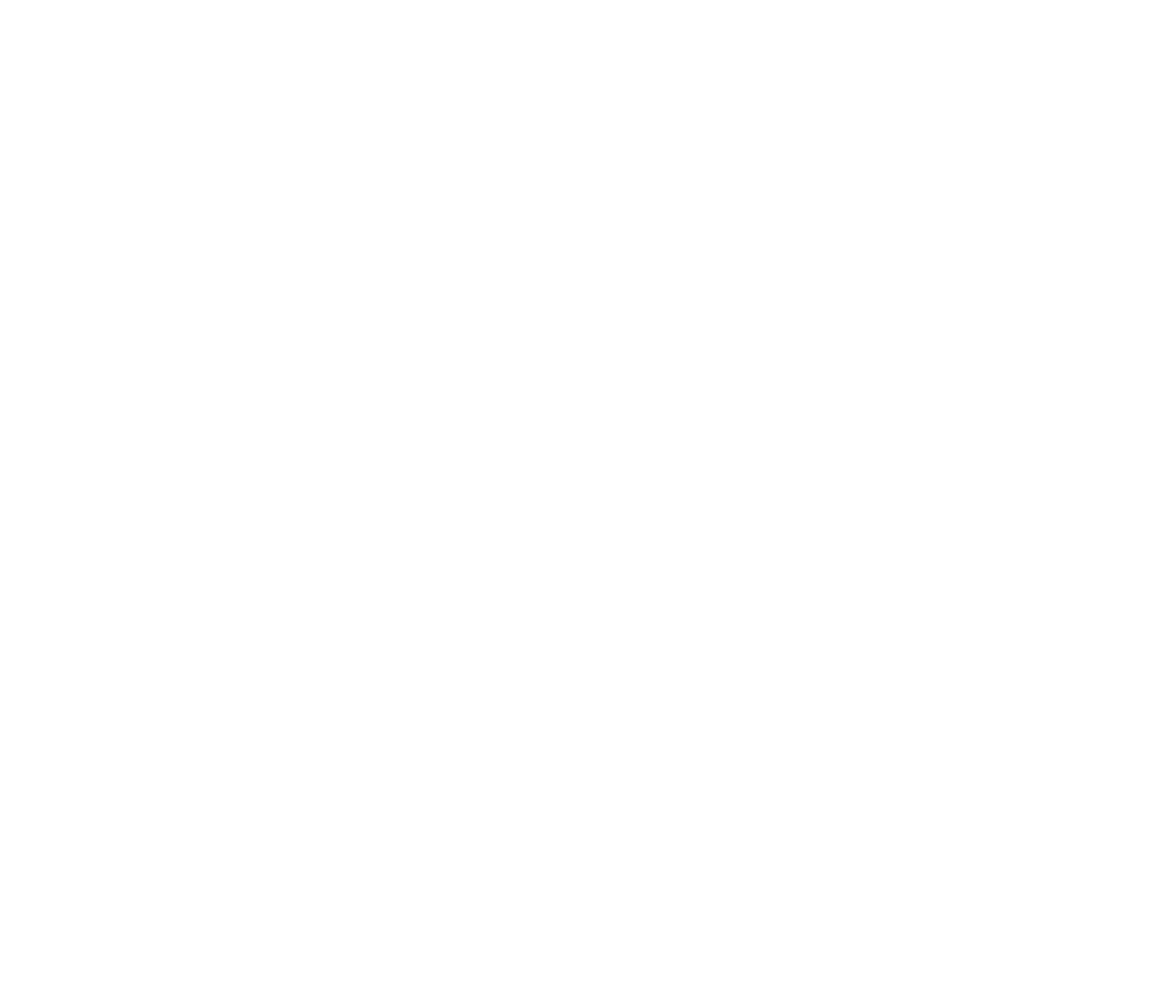
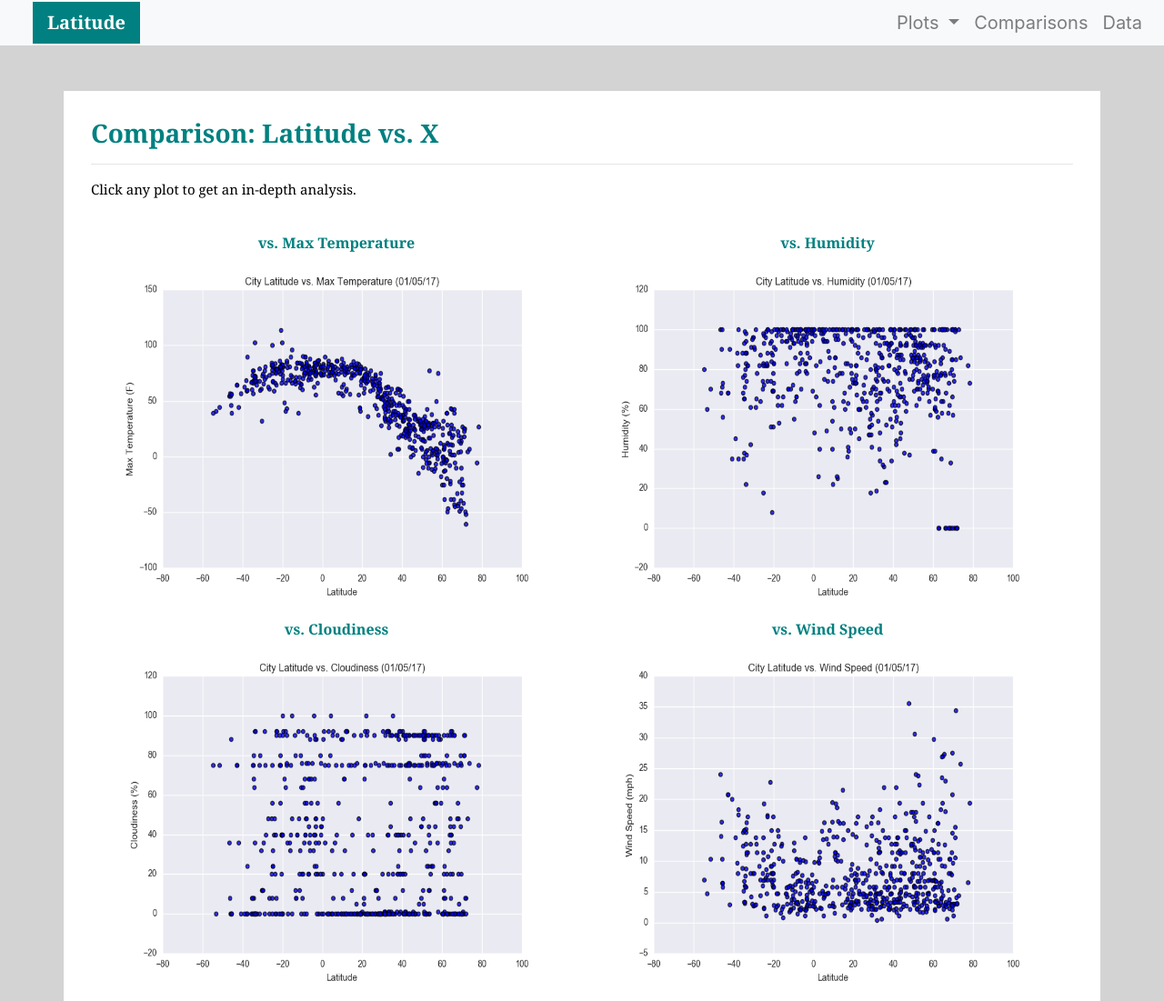
Before and after one commit to nicksullivan21/web-design-challenge, a plain HTML site: page WebVisualisations/comparisons.html in a window 1280 px wide. Shown: the top 1101 px of the page at 91% size. Before the commit the page ends 800 px from the top, so only its background shows below. Drawn offline with nearby package versions, Linux system fonts and the light colour scheme.

Commit message:
Finished comparisons page

```diff
--- a/WebVisualisations/comparisons.html
+++ b/WebVisualisations/comparisons.html
@@ -0,0 +1,94 @@
+<!-- Comparisons Page -->
+<!DOCTYPE html>
+<html lang="en-GB">
+
+<head>
+    <meta charset="utf-8" />
+    <meta http-equiv="X-UA-Compatible" content="IE=edge">
+    <title>Comparisons</title>
+    <meta name="viewport" content="width=device-width, initial-scale=1">
+
+    <!-- Bring in Bootstrap stylesheet -->
+    <link rel="stylesheet" href="https://stackpath.bootstrapcdn.com/bootstrap/4.3.1/css/bootstrap.min.css" integrity="sha384-ggOyR0iXCbMQv3Xipma34MD+dH/1fQ784/j6cY/iJTQUOhcWr7x9JvoRxT2MZw1T" crossorigin="anonymous">
+    <!-- CSS link -->
+    <link rel="stylesheet" type="text/css" href="style.css">
+</head>
+
+<body>
+    <!-- Navigation Bar -->
+    <div class="navigation">
+        <nav class="navbar navbar-expand-lg navbar-light bg-light">
+            <a class="navbar-brand" href="landing.html">Latitude</a>
+            <button class="navbar-toggler" type="button" data-toggle="collapse" data-target="#navbarNavDropdown"
+                aria-controls="navbarNavDropdown" aria-expanded="false" aria-label="Toggle navigation">
+            <span class="navbar-toggler-icon"></span>
+            </button>
+            <div class="collapse navbar-collapse" id="navbarNavDropdown">
+                <ul class="navbar-nav ml-auto">
+                    <li class="nav-item dropdown">
+                        <a class="nav-link dropdown-toggle" href="#" id="navbarDropdownMenuLink" data-toggle="dropdown"
+                            aria-haspopup="true" aria-expanded="false">
+                        Plots
+                        </a>
+                        <div class="dropdown-menu" aria-labelledby="navbarDropdownMenuLink">
+                            <a class="dropdown-item" href="maxTemp.html">Max Temperature</a>
+                            <a class="dropdown-item" href="humidity.html">Humidity</a>
+                            <a class="dropdown-item" href="cloudiness.html">Cloudiness</a>
+                            <a class="dropdown-item" href="windSpeed.html">Wind Speed</a>
+                        </div>
+                    </li>
+                    <li class="nav-item">
+                        <a class="nav-link" href="comparisons.html">Comparisons</a>
+                    </li>
+                    <li class="nav-item">
+                        <a class="nav-link" href="data.html">Data</a>
+                    </li>
+                </ul>
+            </div>
+        </nav>
+    </div>
+
+    <!-- Comparisons page content -->
+    <div class="container">
+        <div class="row">
+            <div class="box">
+                <h3 class="title">Comparison: Latitude vs. X</h3>
+                <hr>
+                <p>Click any plot to get an in-depth analysis.</p>
+                <div class="container" style="padding-bottom: 30px;">
+                    <div class="row">
+                        <div class="col-lg-6" style="padding-bottom: 30px;">
+                            <div style="text-align: center" class="title">vs. Max Temperature</div>
+                            <a href="maxTemp.html">
+                                <img class="panel" src="Resources/images/Fig1.png">
+                            </a>
+                        </div>
+                        <div class="col-lg-6" style="padding-bottom: 30px;">
+                            <div style="text-align: center" class="title">vs. Humidity</div>
+                            <a href="humidity.html">
+                                <img class="panel" src="Resources/images/Fig2.png">
+                            </a>
+                        </div>
+                    </div>
+                    <div class="row">
+                        <div class="col-lg-6" style="padding-bottom: 30px;">
+                            <div style="text-align: center" class="title">vs. Cloudiness</div>
+                            <a href="cloudiness.html">
+                                <img class="panel" src="Resources/images/Fig3.png">
+                            </a>
+                        </div>
+                        <div class="col-lg-6" style="padding-bottom: 30px;">
+                            <div style="text-align: center" class="title">vs. Wind Speed</div>
+                            <a href="windSpeed.html">
+                                <img class="panel" src="Resources/images/Fig4.png">
+                            </a>
+                        </div>
+                    </div>
+
+    <!-- Bootstrap Javascript -->
+    <script src="https://code.jquery.com/jquery-3.3.1.slim.min.js" integrity="sha384-q8i/X+965DzO0rT7abK41JStQIAqVgRVzpbzo5smXKp4YfRvH+8abtTE1Pi6jizo" crossorigin="anonymous"></script>
+    <script src="https://cdnjs.cloudflare.com/ajax/libs/popper.js/1.14.7/umd/popper.min.js" integrity="sha384-UO2eT0CpHqdSJQ6hJty5KVphtPhzWj9WO1clHTMGa3JDZwrnQq4sF86dIHNDz0W1" crossorigin="anonymous"></script>
+    <script src="https://stackpath.bootstrapcdn.com/bootstrap/4.3.1/js/bootstrap.min.js" integrity="sha384-JjSmVgyd0p3pXB1rRibZUAYoIIy6OrQ6VrjIEaFf/nJGzIxFDsf4x0xIM+B07jRM" crossorigin="anonymous"></script>
+
+</body>
+</html>
```
Also changed, not shown: WebVisualisations/landing.html (+1 -1 lines).
